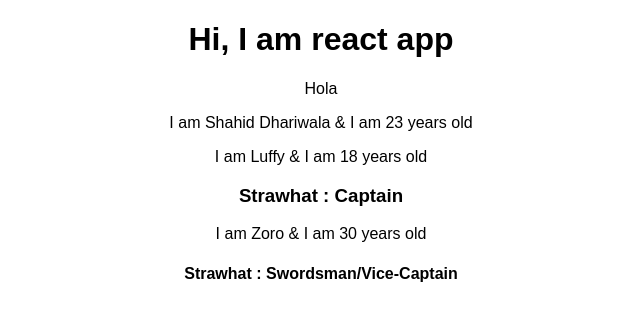
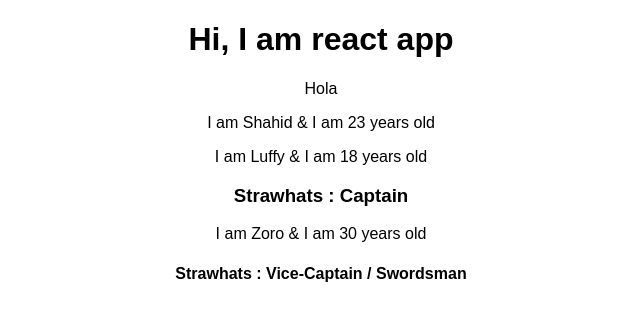
Before and after one commit to shahiddhariwala/playing-around-with-react-js, a React (Create React App) app in the folder react-complete-guide/: page / in a window 1280 px wide. Shown: the top 320 px of the page, without its empty margins (319-959 px from the left). Built offline with nearby package versions, Linux system fonts and the light colour scheme.

Commit message:
Understanding and using state

```diff
--- a/react-complete-guide/src/App.js
+++ b/react-complete-guide/src/App.js
@@ -1,15 +1,29 @@
-import React, { Component } from 'react';
-import './App.css';
-import Person from './Person/Person';
+import React, { Component } from "react";
+import "./App.css";
+import Person from "./Person/Person";
 class App extends Component {
+  state = {
+    person: [
+      { name: "Shahid", age: 23 },
+      { name: "Luffy", age: 18 },
+      { name: "Zoro", age: 30 },
+    ],
+  };
   render() {
     return (
       <div className="App">
         <h1>Hi, I am react app</h1>
         <p>Hola</p>
-        <Person name="Shahid Dhariwala" age="23" />
-        <Person name=" Luffy" age ="18"> <h3> Strawhat : Captain </h3></Person>
-        <Person name="Zoro" age="30">  <h4> Strawhat : Swordsman/Vice-Captain </h4> </Person>
+        <Person
+          name={this.state.person[0].name}
+          age={this.state.person[0].age}
+        />
+        <Person name={this.state.person[1].name} age={this.state.person[1].age}>
+          <h3> Strawhats : Captain </h3>
+        </Person>
+        <Person name={this.state.person[2].name} age={this.state.person[2].age}>
+          <h4> Strawhats : Vice-Captain / Swordsman </h4>
+        </Person>
       </div>
       // <p>Hola</p> not allowed , it is recommended to have one root elements inside it
       // other elements to be wrapped ( * before React 16);
```
